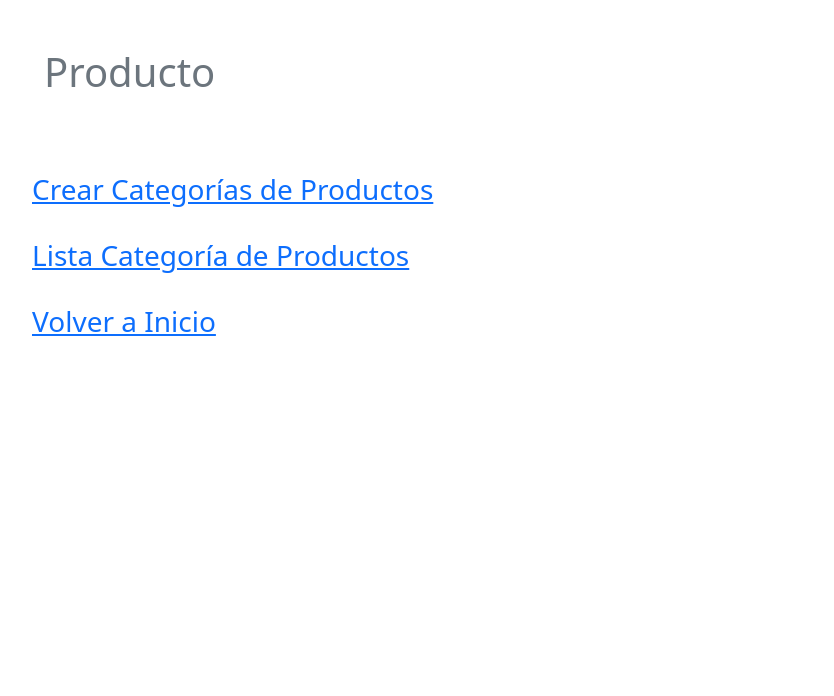
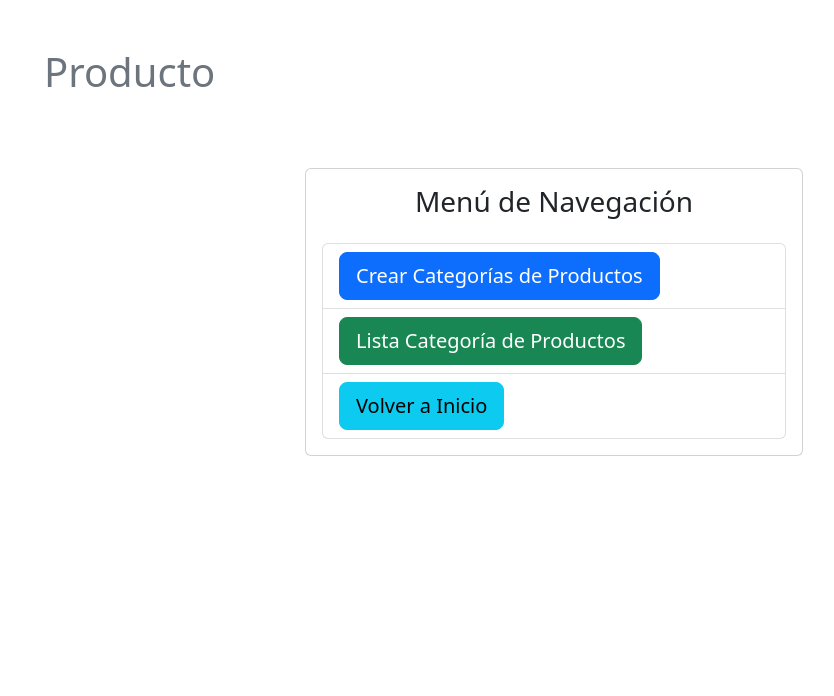
Before and after one commit to alanhorseman/AlanBarberaPreentrega, a Django app: page /producto/home/ in a window 1280 px wide. Shown: the part 56-752 px from the top of the page, without its empty margins (86-920 px from the left). Run offline with Django 5.2, Linux system fonts and the light colour scheme; some libraries are stand-ins or nearby versions.

Commit message:
Mejora aspecto index producto y cliente

```diff
--- a/project/config/settings.py
+++ b/project/config/settings.py
@@ -11,6 +11,7 @@ https://docs.djangoproject.com/en/5.0/ref/settings/
 """
 
 from pathlib import Path
+from django.urls import reverse_lazy
 
 # Build paths inside the project like this: BASE_DIR / 'subdir'.
 BASE_DIR = Path(__file__).resolve().parent.parent
@@ -124,3 +125,6 @@ STATIC_URL = 'static/'
 # https://docs.djangoproject.com/en/5.0/ref/settings/#default-auto-field
 
 DEFAULT_AUTO_FIELD = 'django.db.models.BigAutoField'
+
+LOGIN_URL = reverse_lazy("core:login")
+LOGIN_REDIRECT_URL = reverse_lazy("core:home")
--- a/project/producto/templates/producto/index.html
+++ b/project/producto/templates/producto/index.html
@@ -4,16 +4,27 @@
 {% endblock titulo %}
 {% block contenido %}
 
-    <div class="fs-3 pb-4 ">
-        <a href="{% url 'producto:productocategoria_create' %}">Crear Categorías de Productos</a>
+<div class="container mt-5">
+    <div class="row justify-content-center">
+        <div class="col-md-6">
+            <div class="card">
+                <div class="card-body">
+                    <h3 class="card-title text-center mb-4">Menú de Navegación</h3>
+                    <ul class="list-group">
+                        <li class="list-group-item">
+                            <a href="{% url 'producto:productocategoria_create' %}" class="btn btn-primary btn-lg btn-block">Crear Categorías de Productos</a>
+                        </li>
+                        <li class="list-group-item">
+                            <a href="{% url 'producto:productocategoria_list' %}" class="btn btn-success btn-lg btn-block">Lista Categoría de Productos</a>
+                        </li>
+                        <li class="list-group-item">
+                            <a href="{% url 'core:home' %}" class="btn btn-info btn-lg btn-block">Volver a Inicio</a>
+                        </li>
+                    </ul>
+                </div>
+            </div>
+        </div>
     </div>
-
-    <div class="fs-3 pb-4 ">
-        <a href="{% url 'producto:productocategoria_list' %}">Lista Categoría de Productos</a>
-    </div>
-
-    <div class="fs-3 pb-4 ">
-        <a href="{% url 'core:home' %}">Volver a Inicio</a>
-    </div>
+</div>
 
 {% endblock contenido %}
--- a/project/producto/views.py
+++ b/project/producto/views.py
@@ -1,5 +1,6 @@
+from django.views.generic import CreateView, ListView, DetailView, UpdateView, DeleteView
+from django.contrib.auth.mixins import LoginRequiredMixin
 from django.shortcuts import render, redirect
-from django.views.generic import CreateView, ListView, DetailView, UpdateView, DeleteView
 from django.urls import reverse_lazy
 from . import models, forms
 
@@ -36,8 +37,7 @@ class ProductoCategoriaUpdate(UpdateView):
     form_class = forms.ProductoCategoriaForm
     success_url = reverse_lazy("producto:productocategoria_list")
 
-
-class ProductoCategoriaDelete(DeleteView):
+class ProductoCategoriaDelete(LoginRequiredMixin, DeleteView):
     model = models.ProductoCategoria
     success_url = reverse_lazy("producto:productocategoria_list")
 
```
Also changed, not shown: project/Cliente/templates/Cliente/index.html (+18 -5 lines), project/db.sqlite3.
